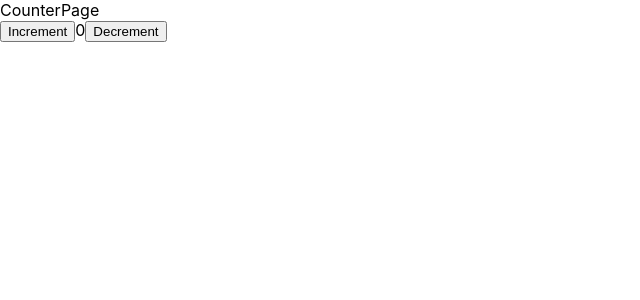
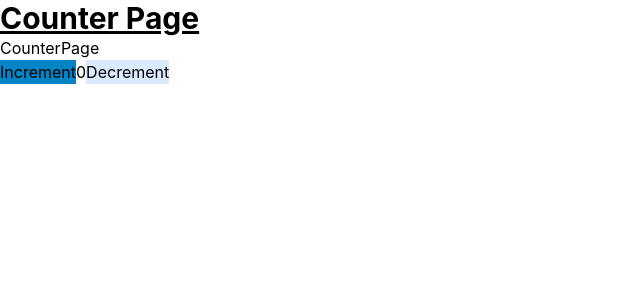
Before and after one commit to dashboardmikemagic/tailwind-redux-template, a React (Create React App) app: page / in a window 1280 px wide. Shown: the top 300 px of the page, without its empty margins (0-640 px from the left). Built offline with nearby package versions, Linux system fonts and the light colour scheme.

Commit message:
Setup Tailwind

```diff
--- a/package.json
+++ b/package.json
@@ -36,5 +36,10 @@
       "last 1 firefox version",
       "last 1 safari version"
     ]
+  },
+  "devDependencies": {
+    "autoprefixer": "^10.4.7",
+    "postcss": "^8.4.14",
+    "tailwindcss": "^3.0.24"
   }
 }
--- /dev/null
+++ b/postcss.config.js
@@ -0,0 +1,6 @@
+module.exports = {
+  plugins: {
+    tailwindcss: {},
+    autoprefixer: {},
+  },
+}
--- a/src/App.js
+++ b/src/App.js
@@ -4,6 +4,7 @@ function App() {
   return (
     <div className="App">
       <header className="App-header">
+        <h1 className="text-3xl font-bold underline">Counter Page</h1>
         <CounterPage />
       </header>
     </div>
--- a/src/index.css
+++ b/src/index.css
@@ -1,3 +1,6 @@
+@tailwind base;
+@tailwind components;
+@tailwind utilities;
 body {
   margin: 0;
   font-family: -apple-system, BlinkMacSystemFont, 'Segoe UI', 'Roboto', 'Oxygen',
--- a/src/pages/CounterPage/CounterPage.js
+++ b/src/pages/CounterPage/CounterPage.js
@@ -1,12 +1,12 @@
 import React from 'react'
-import { Counter } from './counter/Counter'
+import { Counter } from './counter/components/Counter'
 
 export function CounterPage() {
   return (
     <div>
-      <span>
+      <h1>
       CounterPage
-      </span>
+      </h1>
       <span>
         <Counter />
       </span>
--- a/src/pages/CounterPage/counter/Counter.js
+++ b/src/pages/CounterPage/counter/components/Counter.js
@@ -1,6 +1,6 @@
 import React from 'react'
 import { useSelector, useDispatch } from 'react-redux'
-import { decrement, increment } from '../../../redux/counter/counterSlice'
+import { decrement, increment } from '../../../../redux/counter/counterSlice'
 
 export function Counter() {
   const count = useSelector((state) => state.counter.value)
@@ -11,6 +11,7 @@ export function Counter() {
       <div>
         <button
           aria-label="Increment value"
+          class="bg-sky-600 hover:bg-sky-700 focus:ring-blue-300"
           onClick={() => dispatch(increment())}
         >
           Increment
@@ -18,6 +19,7 @@ export function Counter() {
         <span>{count}</span>
         <button
           aria-label="Decrement value"
+          class="bg-blue-100 hover:bg-blue-400 active:bg-blue-300 focus:outline-none focus:ring focus:ring-blue-200"
           onClick={() => dispatch(decrement())}
         >
           Decrement
--- /dev/null
+++ b/tailwind.config.js
@@ -0,0 +1,9 @@
+module.exports = {
+  content: [
+    "./src/**/*.{js,jsx,ts,tsx}",
+  ],
+  theme: {
+    extend: {},
+  },
+  plugins: [],
+}
```
Also changed, not shown: src/redux/counter/counterThunk.js (added), 1 other file (tests, documents, lock files or other folders).
